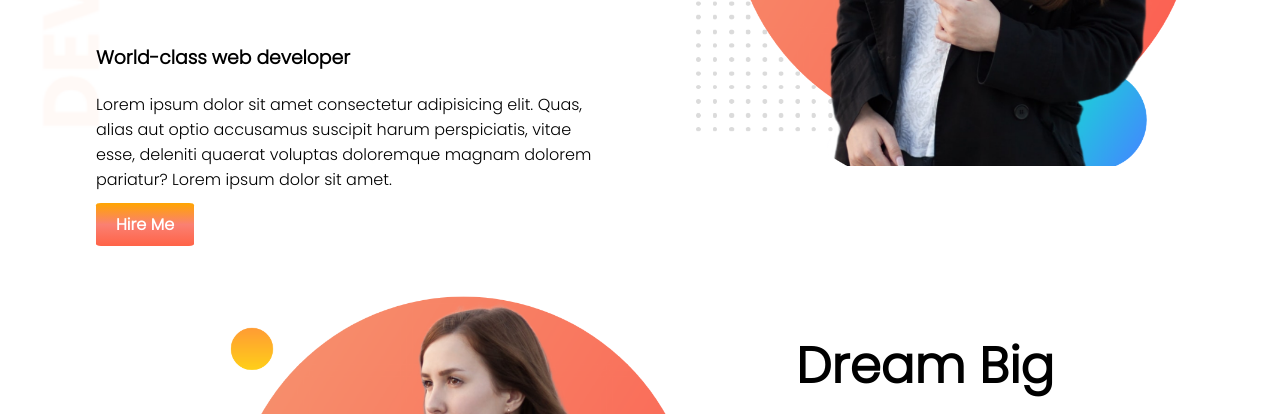
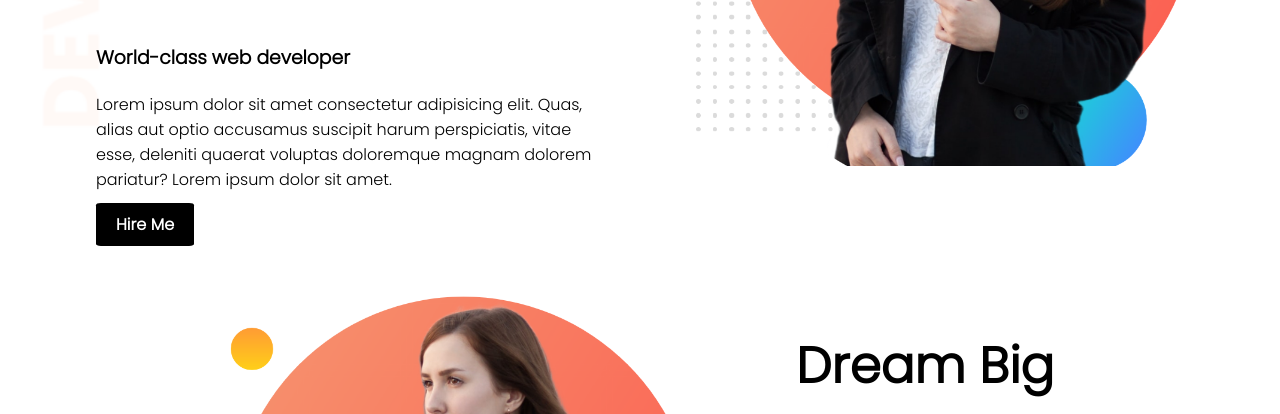
Before and after one commit to Mohammed-Rakib/web-portfolio, a plain HTML site: page index.html in a window 1280 px wide. In both pictures the pointer is over the link "Hire Me". Shown: the part 386-800 px from the top of the page. Drawn offline with Linux system fonts and the light colour scheme.

Commit message:
adding hover effect

```diff
--- a/style.css
+++ b/style.css
@@ -54,6 +54,11 @@ a{
     cursor: pointer;
     border-radius: 5%;
     font-weight: 700;
+    outline: none;
+    transition: background 0.7s;
+}
+a:hover{
+    background: black;
 }
 img.side-image {
     float: right;
```
Also changed, not shown: index.html (+1 -0 lines).
